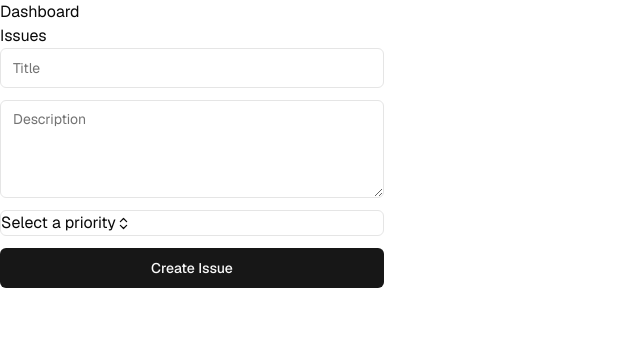
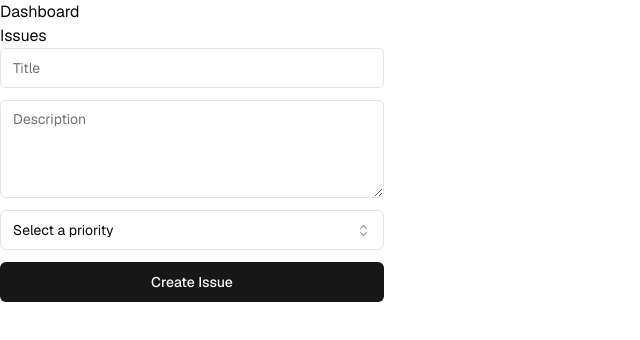
Before and after one commit to BasicallyMe/legendary-winter-winner, a Next.js app: page /protected/issues in a window 1280 px wide. Shown: the top 340 px of the page, without its empty margins (0-640 px from the left). Built offline with nearby package versions, Linux system fonts and the light colour scheme.

Commit message:
Extended SelectIcon component with custom styles

```diff
--- a/components/ui/select.tsx
+++ b/components/ui/select.tsx
@@ -9,7 +9,6 @@ import { cn } from "@/lib/utils";
 const Select = SelectPrimitive.Root;
 // const SelectTrigger = SelectPrimitive.Trigger;
 const SelectValue = SelectPrimitive.Value;
-const SelectIcon = SelectPrimitive.Icon;
 const SelectPortal = SelectPrimitive.Portal;
 const SelectContent = SelectPrimitive.Content;
 const SelectViewport = SelectPrimitive.Viewport;
@@ -19,9 +18,18 @@ const SelectTrigger = React.forwardRef<
     React.ElementRef<typeof SelectPrimitive.Trigger>,
     React.ComponentPropsWithoutRef<typeof SelectPrimitive.Trigger>
 >(({ className, children, ...props }, forwardedRef ) => (
-    <SelectPrimitive.Trigger {...props} ref={forwardedRef} className={cn("flex-1 inline-flex items-center border rounded-md")}>
+    <SelectPrimitive.Trigger {...props} ref={forwardedRef} className={cn("flex-1 inline-flex items-center justify-between px-3 py-2 h-10 text-sm ring-offset-background focus-visible:outline-none focus-visible:ring-2 focus-visible:ring-ring focus-visible:ring-offset-2 border rounded-md")}>
         {children}
     </SelectPrimitive.Trigger>
+))
+
+const SelectIcon = React.forwardRef<
+React.ElementRef<typeof SelectPrimitive.Icon>,
+React.ComponentPropsWithoutRef<typeof SelectPrimitive.Icon>
+>(({ className, children, ...props }, forwardedRef) => (
+    <SelectPrimitive.Icon className={cn("text-gray-400")} {...props} ref={forwardedRef}>
+        {children}
+    </SelectPrimitive.Icon>
 ))
 
 const SelectItem = React.forwardRef<
```
